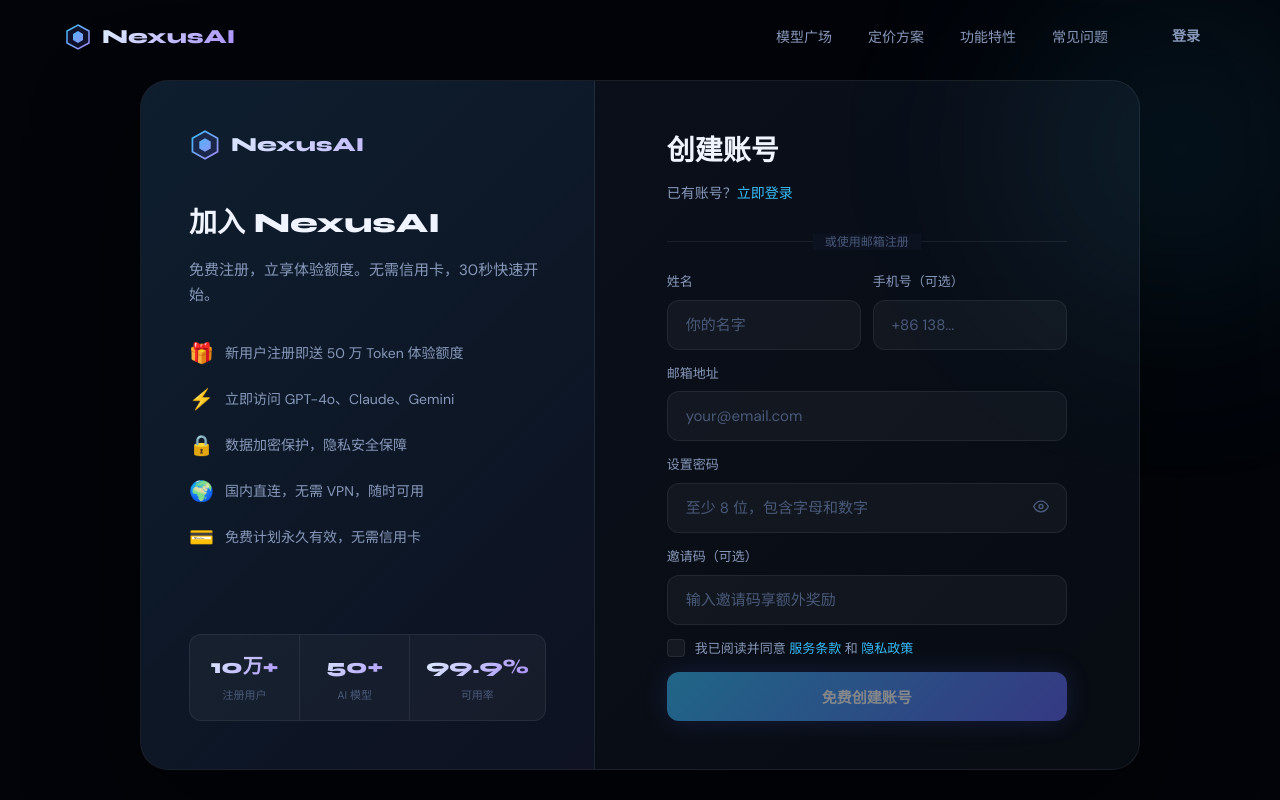
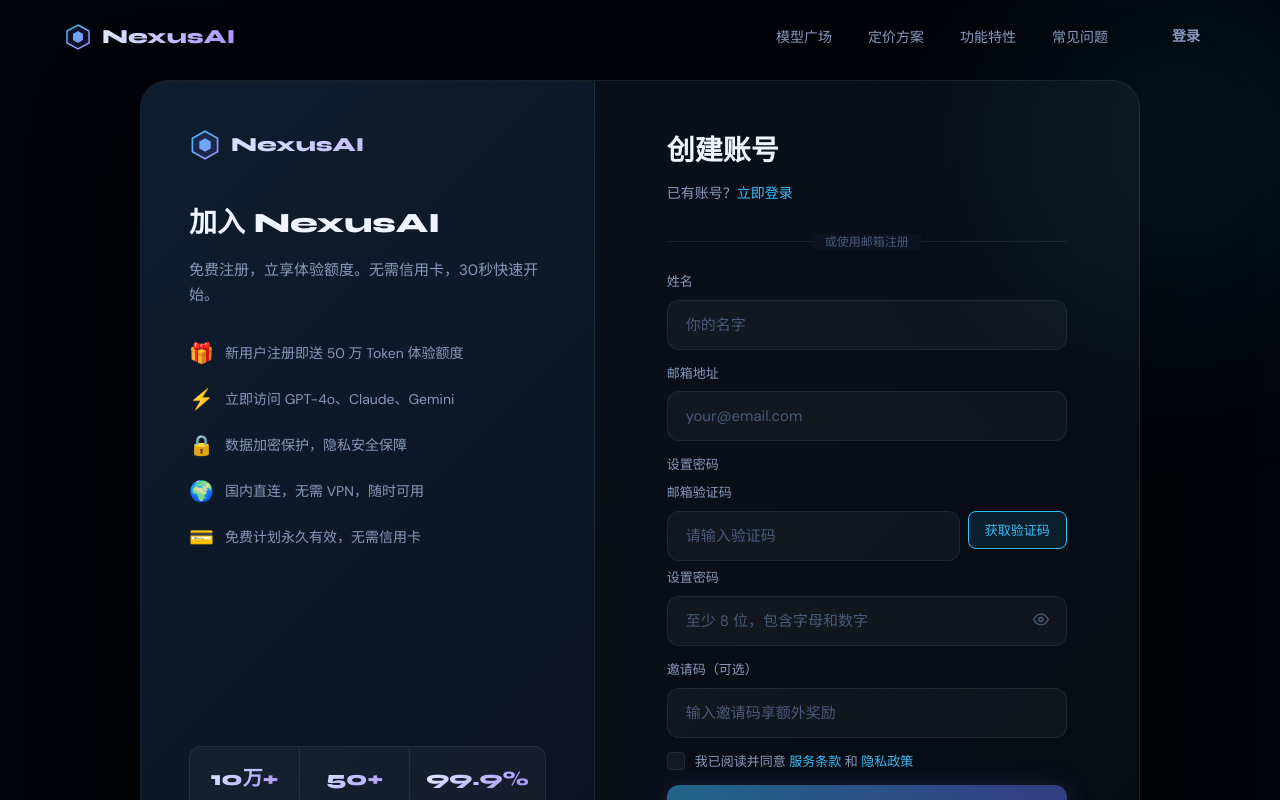
Before and after one commit to ai-mirror-for-free/home-front, a Vue app: page /register in a window 1280 px wide. Shown: the top 800 px of the page. Built offline with nearby package versions, Linux system fonts and the light colour scheme.

Commit message:
bug修复

```diff
--- a/package.json
+++ b/package.json
@@ -8,6 +8,7 @@
     "preview": "vite preview"
   },
   "dependencies": {
+    "axios": "^1.13.6",
     "vue": "^3.4.0",
     "vue-router": "^4.3.0"
   },
--- /dev/null
+++ b/src/api/register.js
@@ -0,0 +1,71 @@
+import axios from 'axios'
+
+// 使用相对路径，这样请求会通过 Vite 开发服务器的代理转发到后端
+const API_BASE_URL = '/api'
+
+// 发送邮箱验证码
+export async function sendVerificationCode(email) {
+  try {
+    const response = await axios.post(`${API_BASE_URL}/send-verification-code`, {
+      email
+    })
+    return response.data
+  } catch (error) {
+    if (error.response) {
+      // 服务器返回了错误响应
+      const data = error.response.data
+      if (data.detail && Array.isArray(data.detail)) {
+        // Pydantic 验证错误
+        throw new Error(data.detail[0].msg || '邮箱格式无效')
+      } else if (data.message) {
+        throw new Error(data.message)
+      } else {
+        throw new Error('发送验证码失败：' + JSON.stringify(data))
+      }
+    } else if (error.request) {
+      // 请求已发出但没有收到响应
+      throw new Error('网络错误，请检查网络连接')
+    } else {
+      // 其他错误
+      throw new Error(error.message || '发送验证码失败')
+    }
+  }
+}
+
+// 用户注册
+export async function register({ username, password, email, verification_code, aff_code }) {
+  try {
+    const response = await axios.post(`${API_BASE_URL}/register`, {
+      username,
+      password,
+      email,
+      verification_code,
+      aff_code: aff_code || undefined
+    })
+    return response.data
+  } catch (error) {
+    if (error.response) {
+      // 服务器返回了错误响应
+      const data = error.response.data
+      if (data.detail && Array.isArray(data.detail)) {
+        // Pydantic 验证错误
+        throw new Error(data.detail[0].msg || '注册失败')
+      } else if (data.message) {
+        throw new Error(data.message)
+      } else {
+        throw new Error('注册失败：' + JSON.stringify(data))
+      }
+    } else if (error.request) {
+      // 请求已发出但没有收到响应
+      throw new Error('网络错误，请检查网络连接')
+    } else {
+      // 其他错误
+      throw new Error(error.message || '注册失败')
+    }
+  }
+}
+
+export default {
+  sendVerificationCode,
+  register
+}
--- a/src/views/Login.vue
+++ b/src/views/Login.vue
@@ -44,7 +44,7 @@
       <div class="auth-right">
         <div class="auth-form-wrap">
           <h1 class="auth-title">登录账号</h1>
-          <!-- <p class="auth-subtitle">还没有账号？<RouterLink to="/register" class="auth-link">免费注册</RouterLink></p> -->
+          <p class="auth-subtitle">还没有账号？<RouterLink to="/register" class="auth-link">免费注册</RouterLink></p>
 
           <!-- OAuth Buttons -->
           <!-- <div class="oauth-btns">
@@ -129,6 +129,12 @@
 
     if (!response.ok) {
       const errorData = await response.json().catch(() => ({}))
+      // 检查错误信息中的detail字段，显示更友好的错误提示
+      if (errorData.detail && typeof errorData.detail === 'string') {
+        if (errorData.detail.includes('email or password') || errorData.detail.includes('邮箱') || errorData.detail.includes('密码')) {
+          throw new Error('用户名或密码错误')
+        }
+      }
       throw new Error(errorData.message || `登录失败: ${response.status} ${response.statusText}`)
     }
 
--- a/src/views/Register.vue
+++ b/src/views/Register.vue
@@ -54,20 +54,41 @@
           <div class="divider"><span>或使用邮箱注册</span></div>
 
           <form @submit.prevent="handleRegister" class="auth-form">
-            <div class="form-row">
+            <!-- <div class="form-row"> -->
               <div class="form-group">
                 <label>姓名</label>
                 <input v-model="form.name" type="text" class="input-field" placeholder="你的名字" required />
               </div>
-              <div class="form-group">
+              <!-- <div class="form-group">
                 <label>手机号（可选）</label>
                 <input v-model="form.phone" type="tel" class="input-field" placeholder="+86 138..." />
-              </div>
-            </div>
+              </div> -->
+            <!-- </div> -->
             <div class="form-group">
               <label>邮箱地址</label>
               <input v-model="form.email" type="email" class="input-field" placeholder="your@email.com" required />
             </div>
+            <div class="form-group">
+              <label>设置密码</label>
+              <!-- 验证码输入框 -->
+              <div class="form-group">
+                <label>邮箱验证码</label>
+                <div class="code-input-wrap">
+                  <input v-model="form.verification_code" type="text" class="input-field" placeholder="请输入验证码" maxlength="6" />
+                  <button
+                    type="button"
+                    class="send-code-btn"
+                    :disabled="sendingCodeLoading || !canSendCode"
+                    @click="handleSendCode"
+                  >
+                    <span v-if="sendingCodeLoading">发送中...</span>
+                    <span v-else-if="!canSendCode">{{ countdown }}s 后重发</span>
+                    <span v-else>获取验证码</span>
+                  </button>
+                </div>
+              </div>
+
+              <!-- 密码输入框 -->
               <div class="form-group">
                 <label>设置密码</label>
                 <div class="password-wrap">
@@ -76,6 +97,7 @@
                     <svg v-if="!showPwd" width="16" height="16" viewBox="0 0 24 24" fill="none" stroke="currentColor" stroke-width="2"><path d="M1 12s4-8 11-8 11 8 11 8-4 8-11 8-11-8-11-8z"/><circle cx="12" cy="12" r="3"/></svg>
                     <svg v-else width="16" height="16" viewBox="0 0 24 24" fill="none" stroke="currentColor" stroke-width="2"><path d="M17.94 17.94A10.07 10.07 0 0 1 12 20c-7 0-11-8-11-8a18.45 18.45 0 0 1 5.06-5.94M9.9 4.24A9.12 9.12 0 0 1 12 4c7 0 11 8 11 8a18.5 18.5 0 0 1-2.16 3.19m-6.72-1.07a3 3 0 1 1-4.24-4.24"/><line x1="1" y1="1" x2="23" y2="23"/></svg>
                   </button>
+                </div>
               </div>
               <!-- Password strength -->
               <div class="pwd-strength" v-if="form.password">
@@ -115,13 +137,29 @@
 <script setup>
 import { ref, computed } from 'vue'
 import { useRouter } from 'vue-router'
+import { sendVerificationCode, register as apiRegister } from '@/api/register'
 
 const router = useRouter()
-const form = ref({ name: '', phone: '', email: '', password: '', invite: '' })
+// 表单数据
+const form = ref({
+  name: '',
+  phone: '',
+  email: '',
+  password: '',
+  verification_code: '',
+  invite: ''
+})
 const showPwd = ref(false)
 const agreed = ref(false)
 const loading = ref(false)
 const error = ref('')
+
+// 验证码相关状态
+const sendingCodeLoading = ref(false)
+const countdown = ref(0)
+const canSendCode = ref(true)
+const verificationSent = ref(false) // 是否已发送过验证码
+
 
 const perks = [
   { icon: '🎁', text: '新用户注册即送 50 万 Token 体验额度' },
@@ -137,6 +175,7 @@
   { num: '99.9%', label: '可用率' },
 ]
 
+// 密码强度计算
 const pwdStrength = computed(() => {
   const pwd = form.value.password
   if (!pwd) return 0
@@ -147,21 +186,110 @@
   if (/[^A-Za-z0-9]/.test(pwd)) score++
   return score
 })
+
 const strengthLabel = computed(() => ['', '弱', '一般', '强', '非常强'][pwdStrength.value])
 
+// 发送验证码
+async function handleSendCode() {
+  if (!canSendCode.value) return
+
+  const email = form.value.email.trim()
+
+  // 验证邮箱格式
+  const emailRegex = /^[^\s@]+@[^\s@]+\.[^\s@]+$/
+  if (!emailRegex.test(email)) {
+    error.value = '请输入有效的邮箱地址'
+    return
+  }
+
+  sendingCodeLoading.value = true
+  try {
+    await sendVerificationCode(email)
+    verificationSent.value = true
+
+    // 开始倒计时
+    countdown.value = 60
+    canSendCode.value = false
+
+    const timer = setInterval(() => {
+      countdown.value--
+      if (countdown.value <= 0) {
+        clearInterval(timer)
+        canSendCode.value = true
+      }
+    }, 1000)
+
+    error.value = ''
+  } catch (e) {
+    error.value = e.message || '发送验证码失败，请重试'
+    verificationSent.value = false
+  } finally {
+    sendingCodeLoading.value = false
+  }
+}
+
+// 处理注册提交
 async function handleRegister() {
   loading.value = true
   error.value = ''
+
+  // 验证必填字段
+  if (!form.value.name.trim()) {
+    error.value = '请输入姓名'
+    return
+  }
+  if (!form.value.email.trim()) {
+    error.value = '请输入邮箱地址'
+    return
+  }
+  if (!form.value.password) {
+    error.value = '请输入密码'
+    return
+  }
+  if (pwdStrength.value < 3) {
+    error.value = '密码强度不足，请设置更复杂的密码（至少 8 位，包含大小写字母和数字）'
+    return
+  }
+  if (!form.value.verification_code) {
+    error.value = '请输入邮箱验证码'
+    return
+  }
+
   try {
-    // TODO: Connect to your OpenWebUI registration API
-    // const res = await fetch('/api/auth/register', { method: 'POST', body: JSON.stringify(form.value) })
-    await new Promise(r => setTimeout(r, 1500))
-    router.push('/login')
+    // 调用注册 API
+    const result = await apiRegister({
+      username: form.value.name.trim().toLowerCase().replace(/\s+/g, '_'),
+      password: form.value.password,
+      email: form.value.email.trim(),
+      verification_code: form.value.verification_code,
+      aff_code: form.value.invite?.trim() || undefined
+    })
+
+    // 注册成功，跳转到登录页并提示获取 API Token
+    error.value = ''
+    setTimeout(() => {
+      router.push({
+        path: '/login',
+        query: { token: result.token, userId: result.user_id }
+      })
+    }, 1000)
+
   } catch (e) {
-    error.value = '注册失败，请稍后重试。'
+    error.value = e.message || '注册失败，请稍后重试'
   } finally {
     loading.value = false
   }
+}
+
+// 重置表单
+function resetForm() {
+  form.value = { name: '', phone: '', email: '', password: '', verification_code: '', invite: '' }
+  showPwd.value = false
+  agreed.value = false
+  error.value = ''
+  verificationSent.value = false
+  countdown.value = 0
+  canSendCode.value = true
 }
 </script>
 
@@ -265,6 +393,30 @@
   padding: 12px 16px; background: rgba(239,68,68,0.1); border: 1px solid rgba(239,68,68,0.2);
   border-radius: var(--radius-sm); font-size: 13px; color: #f87171;
 }
+.code-input-wrap {
+  display: flex; gap: 8px;
+}
+.send-code-btn {
+  white-space: nowrap;
+  padding: 0 16px;
+  height: 38px;
+  background: rgba(56,189,248,0.1);
+  border: 1px solid var(--accent-cyan);
+  color: var(--accent-cyan);
+  font-size: 13px;
+  font-weight: 500;
+  cursor: pointer;
+  border-radius: var(--radius-sm);
+  transition: all 0.2s;
+}
+.send-code-btn:hover:not(:disabled) {
+  background: rgba(56,189,248,0.2);
+}
+.send-code-btn:disabled {
+  opacity: 0.5;
+  cursor: not-allowed;
+}
+
 .submit-btn { width: 100%; justify-content: center; padding: 14px; font-size: 15px; }
 .submit-btn:disabled { opacity: 0.5; cursor: not-allowed; }
 .loading-dot {
--- a/vite.config.js
+++ b/vite.config.js
@@ -12,15 +12,14 @@
   server: {
     port: 5173,
     proxy: {
-      // 直接代理到OpenWebUI服务器，保持路径不变
+      // LobeAI API - 用户注册和验证接口
+      '/api': {
+        target: 'http://154.64.231.128:25141',
+        changeOrigin: true,
+        secure: false
+      },
+      // OpenWebUI 服务器，保持路径不变
       '/api/v1': {
-        target: 'https://chat.yang-sjq.cn', // 使用真实的OpenWebUI服务器地址
-        changeOrigin: true,
-        secure: false, // 如果是HTTPS但证书有问题，设为false
-        rewrite: (path) => path // 不重写路径，保持原始路径
-      },
-      // 保留原有配置作为备用
-      '/api': {
         target: 'https://chat.yang-sjq.cn',
         changeOrigin: true,
         secure: false,
```
Also changed, not shown: 1 other file (tests, documents, lock files or other folders). Lines whose indentation alone changed are shown as unchanged.
